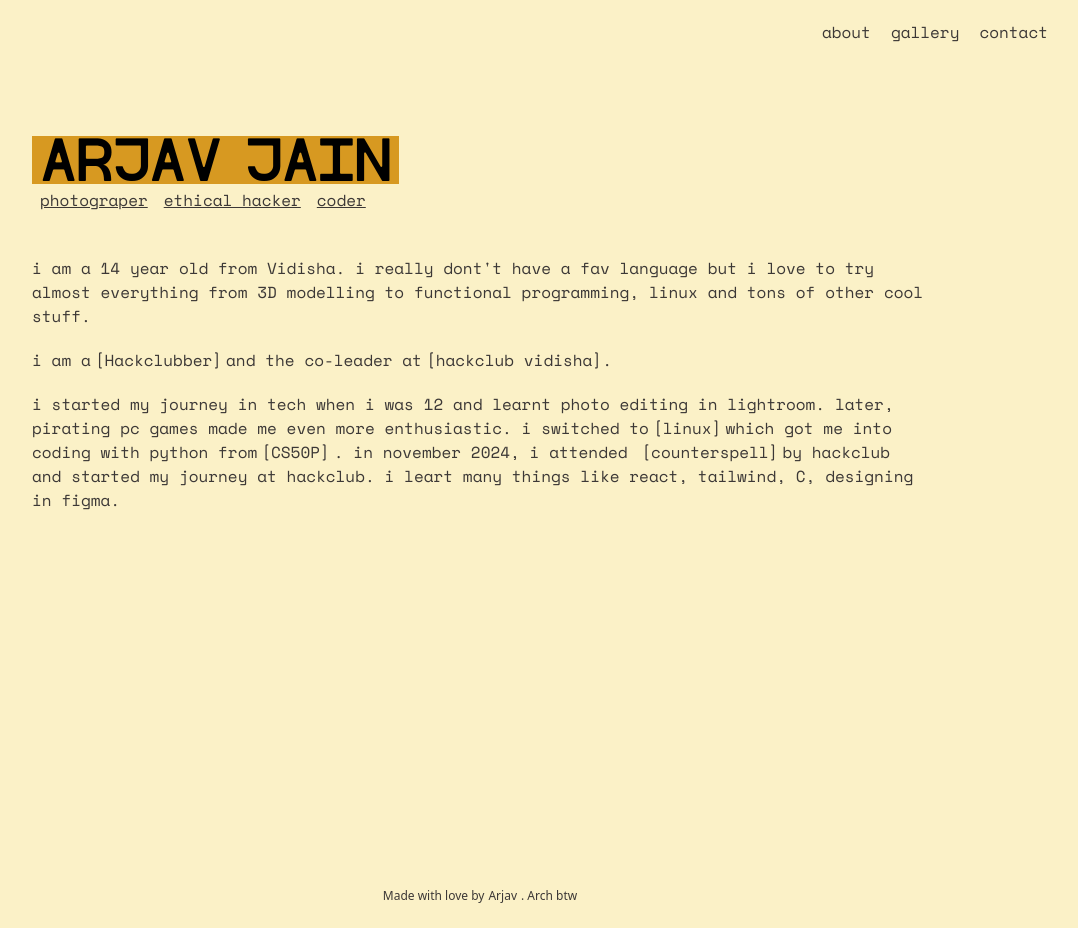
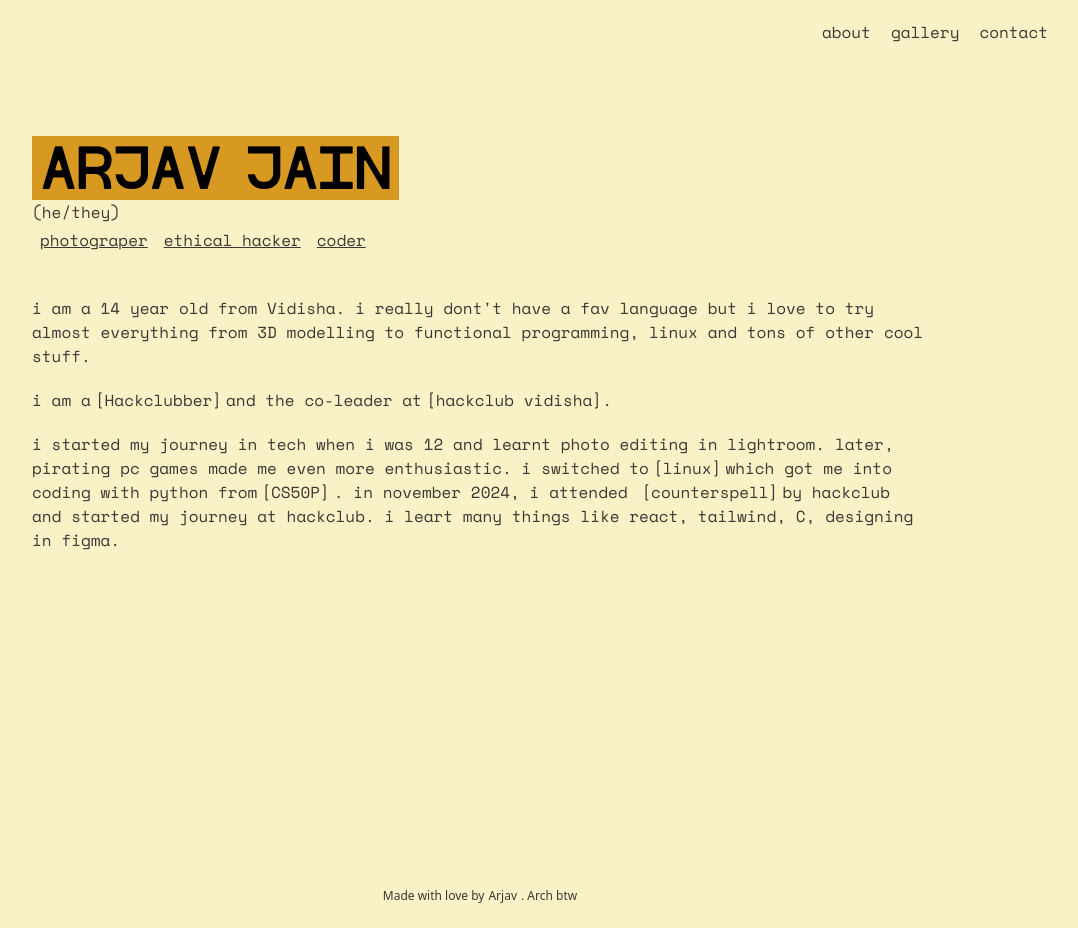
Before and after one commit to arjav0703/my-website, a Next.js app: page / in a window 1280 px wide. Shown: the whole page, without its empty margins (160-1238 px from the left). Built offline with nearby package versions, Linux system fonts and the light colour scheme.

Commit message:
add pronouns

```diff
--- a/src/app/layout.tsx
+++ b/src/app/layout.tsx
@@ -6,6 +6,9 @@ import "./globals.css";
 export const metadata: Metadata = {
   title: "Arjav Jain",
   description: "Arjav is a 14 year old from Vidisha. He is a photographer, ethical hacker, and coder.",
+  colorScheme: "light",
+  creator: "Arjav Jain",
+  publisher: "Arjav Jain",
 };
 
 export default function RootLayout({
--- a/src/app/page.tsx
+++ b/src/app/page.tsx
@@ -13,7 +13,10 @@ export default function Home() {
       <div className="py-8 flex flex-col items-center min-h-screen  px-8 sm:px-48 sm:py-18" >
 
         <div>
-          <h1 className="sm:text-5xl text-3xl bg-gruv-accent w-fit px-2 text-black">ARJAV JAIN</h1>
+          <div>
+          <h1 className="sm:text-5xl text-3xl bg-gruv-accent w-fit p-2 text-black">ARJAV JAIN</h1>
+          <p>(he/they)</p>
+          </div>
 
           <div className="flex flex-row py-1">
             <p className="underline mx-2">photograper</p>
```
